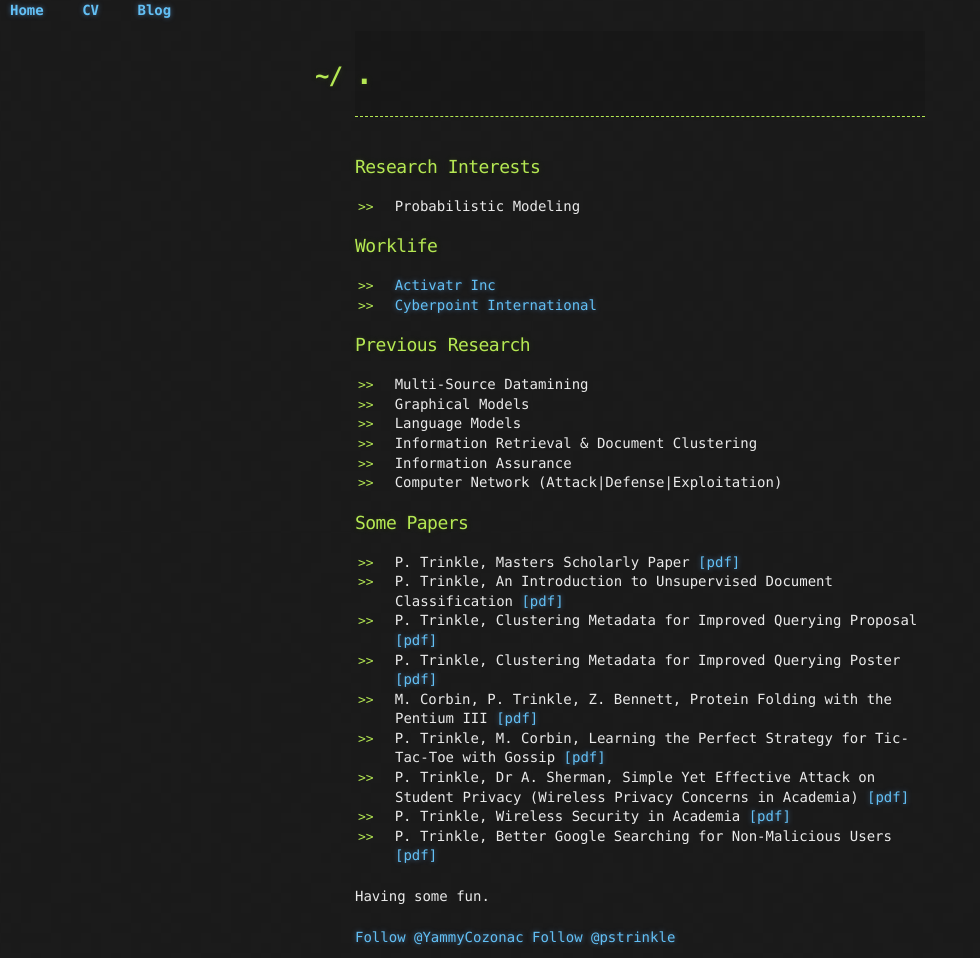
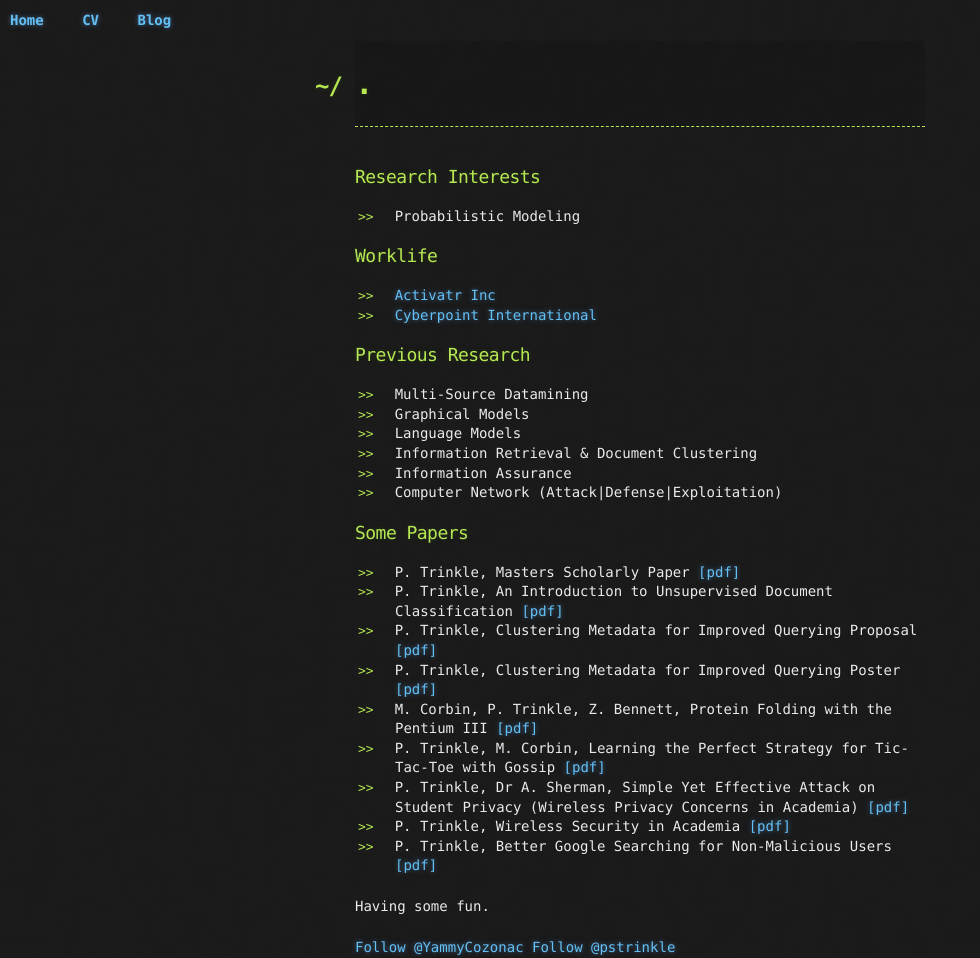
Before and after one commit to pstrinkle/pstrinkle.github.io, a Jekyll site: the page built from index.html, in a window 1280 px wide. Shown: the whole page, without its empty margins (0-980 px from the left). Built offline with Jekyll 4.4.1, drawn with Linux system fonts in a browser that asks for light colours; nearby versions of some CDN libraries; comment, search, counter and statistics services are not loaded.

Commit message:
Update nav.css

```diff
--- a/stylesheets/nav.css
+++ b/stylesheets/nav.css
@@ -1,3 +1,7 @@
+nav {
+    margin-top: 10px;
+}
+
 nav ul, footer ul {
     padding: 0px;
     list-style: none;
```
